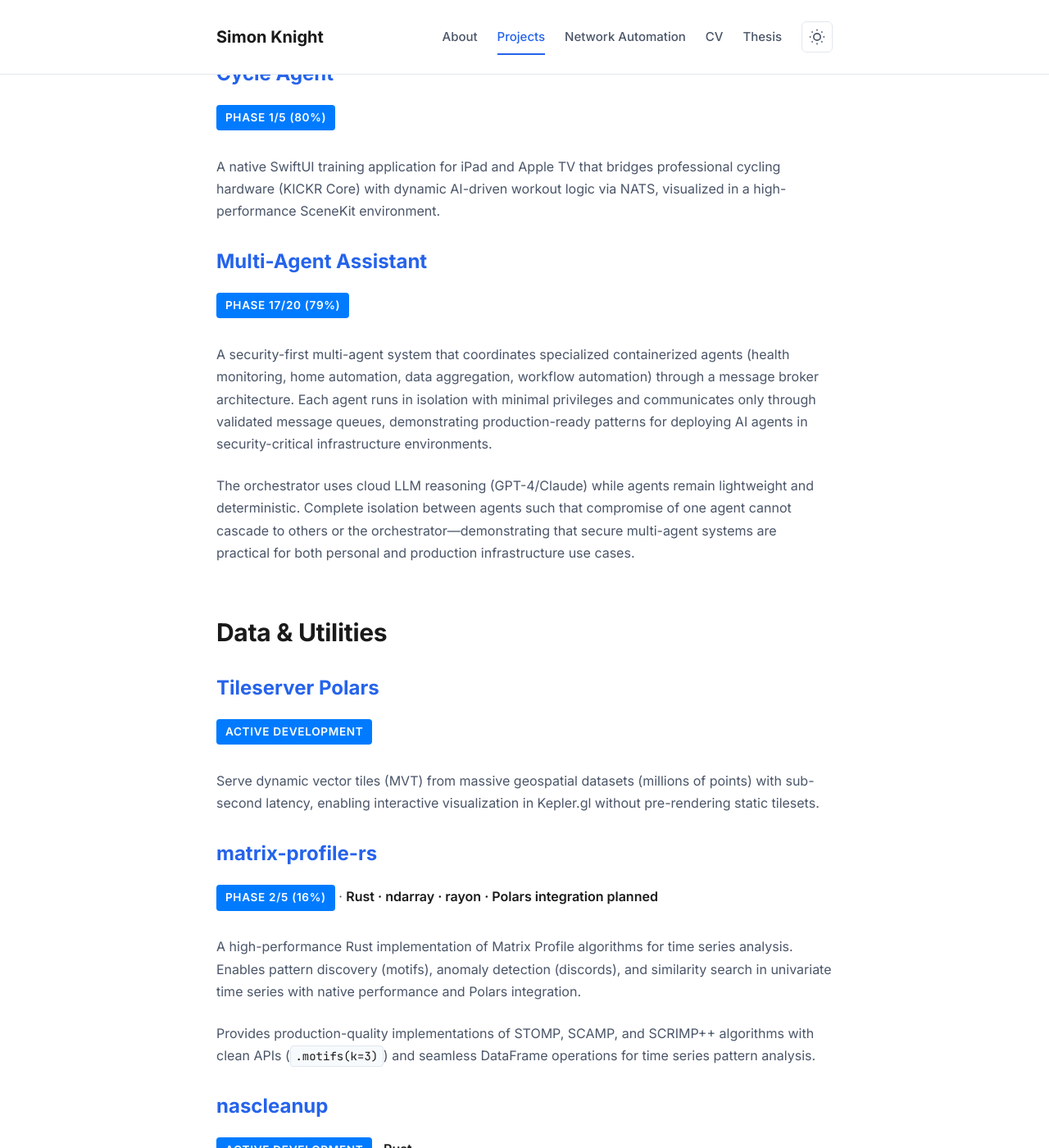
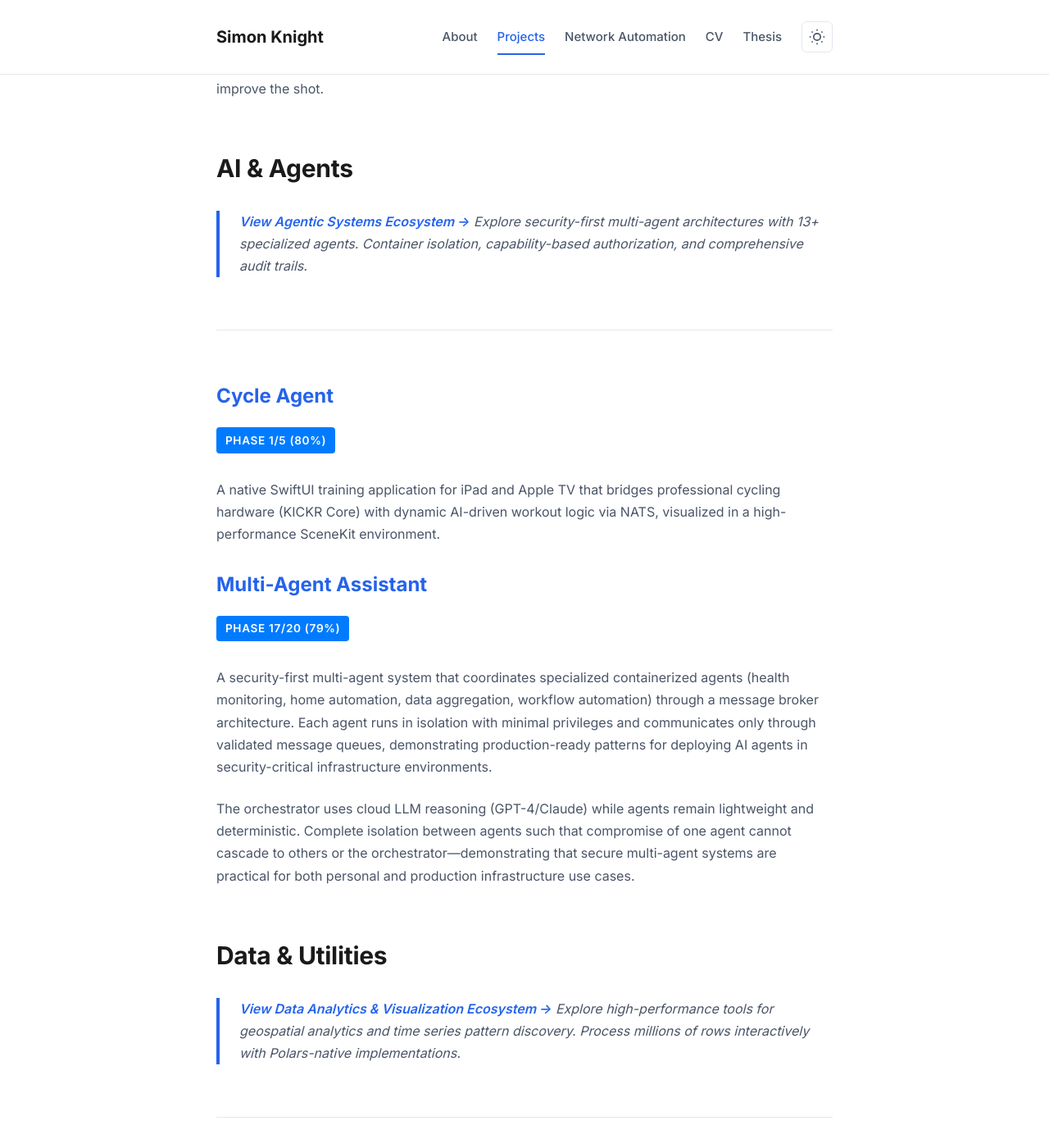
Before and after one commit to sk2/sk2.github.com, a Jekyll site: the page built from projects.md, in a window 1280 px wide and 1400 px high, scrolled down 4933 px. Shown: the whole window at 82% size. Built offline with Jekyll 4.4.1, drawn with Linux system fonts in a browser that asks for light colours; our own code applies the rules of GitHub Pages for plain Markdown files; some of the changed text lies outside the part shown.

Commit message:
Add ecosystem callout boxes to all major project categories
Add prominent callout boxes linking to ecosystem overview pages:

- Network Engineering: Link to Network Automation ecosystem
- Signal Processing & SDR: Link to Signal Processing & RF ecosystem
- AI & Agents: Link to Agentic Systems ecosystem
- Data & Utilities: Link to Data Analytics & Visualization ecosystem

Each callout provides brief description of what the ecosystem covers,
encouraging users to explore the detailed overview pages for comprehensive
architecture, examples, and integration information.

Co-Authored-By: Claude Sonnet 4.5 <noreply@anthropic.com>

```diff
--- a/projects.md
+++ b/projects.md
@@ -74,6 +74,11 @@ Ships with "batteries-included" domain models (ISIS, MPLS, EVPN, L3VPN, IXP) in
 
 
 ## Signal Processing & SDR
+
+> **[View Signal Processing & RF Ecosystem →](signal-processing)**
+> Explore real-time biometric analysis, passive radar systems, and RF spectrum monitoring. Transform raw sensor data into actionable intelligence.
+
+---
 
 ### [HealthyPi Ecosystem](projects/healthypi)
 
@@ -153,6 +158,11 @@ In the field, you can see what the camera sees and get actionable guidance/contr
 
 ## AI & Agents
 
+> **[View Agentic Systems Ecosystem →](agentic-systems)**
+> Explore security-first multi-agent architectures with 13+ specialized agents. Container isolation, capability-based authorization, and comprehensive audit trails.
+
+---
+
 ### [Cycle Agent](projects/cycle)
 
 <span class="status-badge status-active">Phase 1/5 (80%)</span>
@@ -172,6 +182,11 @@ The orchestrator uses cloud LLM reasoning (GPT-4/Claude) while agents remain lig
 
 
 ## Data & Utilities
+
+> **[View Data Analytics & Visualization Ecosystem →](data-analytics)**
+> Explore high-performance tools for geospatial analytics and time series pattern discovery. Process millions of rows interactively with Polars-native implementations.
+
+---
 
 ### [Tileserver Polars](projects/tileserver)
 
```
